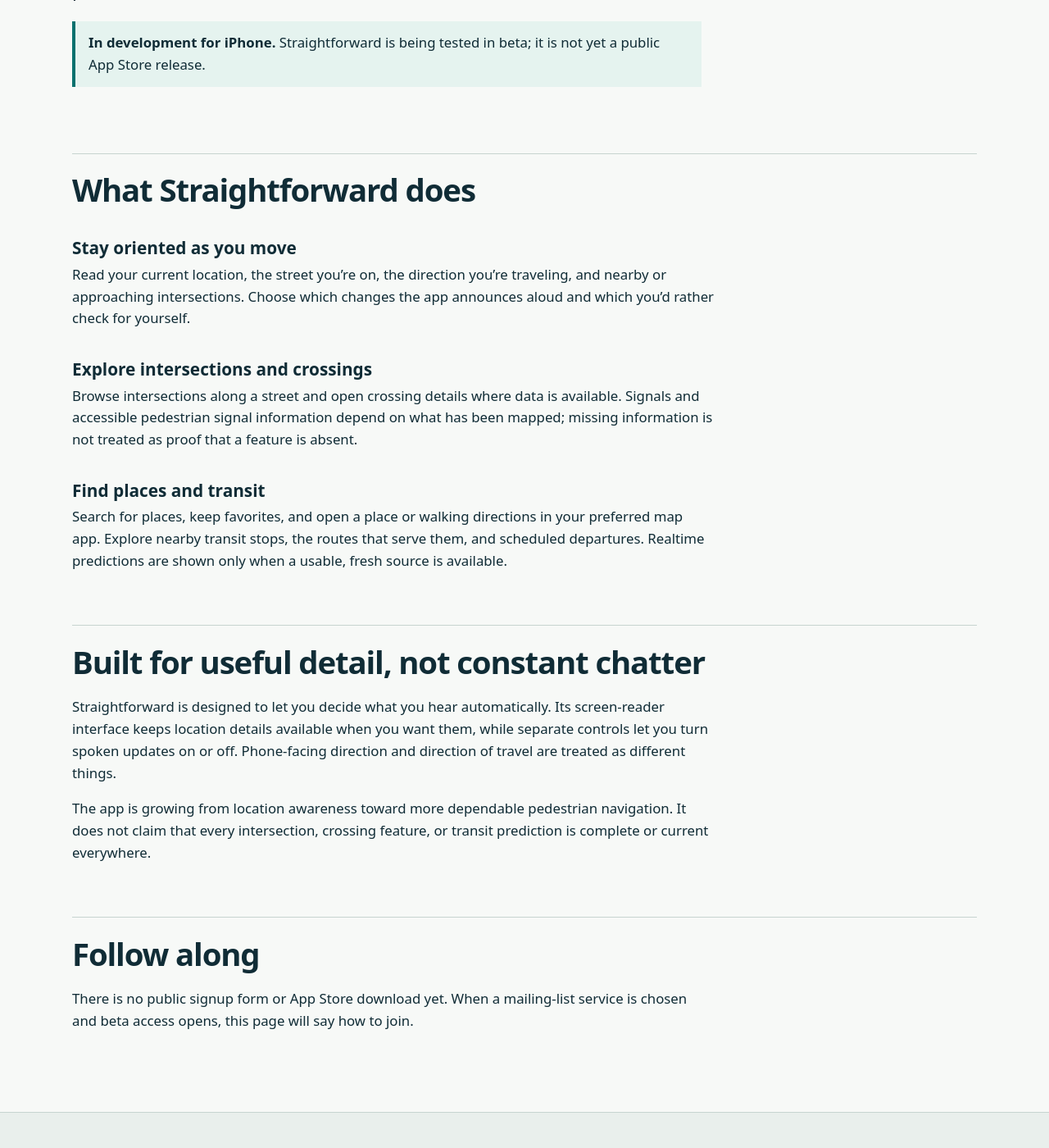
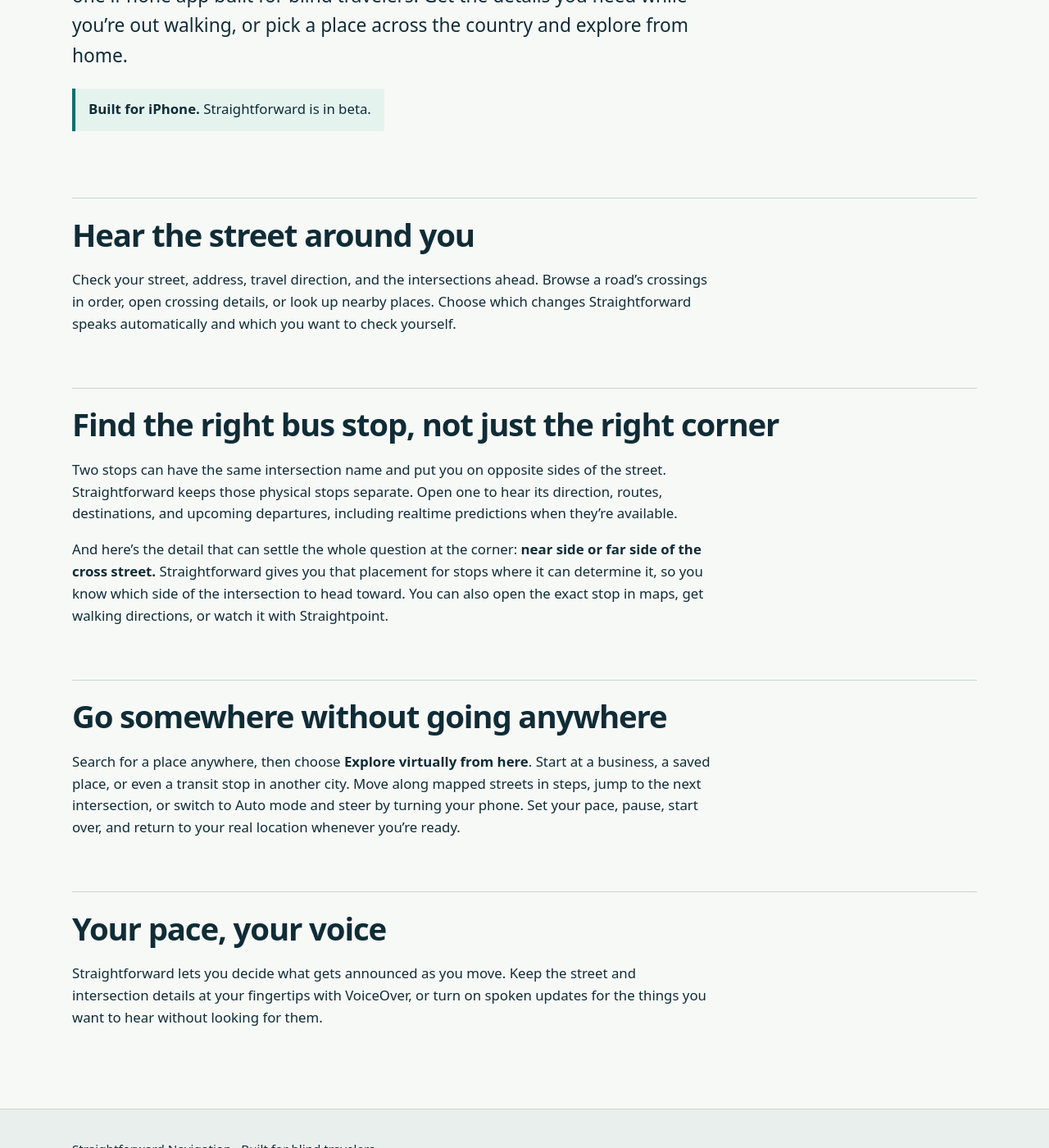
Before and after one commit to mforzano/straightforward-navigation-site, a Jekyll site: the page built from index.md, in a window 1280 px wide and 1400 px high, scrolled down 528 px. Shown: the whole window at 82% size. Built offline with Jekyll 4.4.1, drawn with Linux system fonts in a browser that asks for light colours; some of the changed text lies outside the part shown.

Commit message:
Lead website with transit stop placement and virtual exploration

```diff
--- a/_layouts/default.html
+++ b/_layouts/default.html
@@ -16,8 +16,9 @@
         <a class="brand" href="{{ '/' | relative_url }}" aria-label="Straightforward Navigation, home">Straightforward<span class="brand-dot" aria-hidden="true">.</span></a>
         <nav aria-label="Main navigation">
           <a href="{{ '/#features' | relative_url }}">Features</a>
-          <a href="{{ '/#approach' | relative_url }}">Our approach</a>
-          <a href="{{ '/#updates' | relative_url }}">Updates</a>
+          <a href="{{ '/#transit' | relative_url }}">Transit</a>
+          <a href="{{ '/#virtual' | relative_url }}">Virtual mode</a>
+          <a href="{{ '/#approach' | relative_url }}">Your pace</a>
         </nav>
       </div>
     </header>
@@ -26,8 +27,7 @@
     </main>
     <footer class="site-footer">
       <div class="container">
-        <p>Straightforward Navigation · An iPhone app in development.</p>
-        <p>This site describes a beta product. Location and map information should be checked against conditions on the ground.</p>
+        <p>Straightforward Navigation · Built for blind travelers.</p>
       </div>
     </footer>
   </body>
--- a/index.md
+++ b/index.md
@@ -1,35 +1,29 @@
 ---
 layout: default
 title: Home
-description: Straightforward is a location-awareness and pedestrian-navigation app designed with blind travelers in mind.
+description: Straightforward helps blind travelers explore streets, find the right bus stop, and travel virtually from anywhere.
 ---
 
-# A clearer sense of where you are.
+# Know where you are. Know where to go next.
 
-Straightforward is a location-awareness and pedestrian-navigation app built with blind travelers in mind. It brings nearby streets, intersections, places, and transit stops into an interface you can browse at your own pace.
+Straightforward brings streets, intersections, places, and transit into one iPhone app built for blind travelers. Get the details you need while you're out walking, or pick a place across the country and explore from home.
 
-**In development for iPhone.** Straightforward is being tested in beta; it is not yet a public App Store release.
+**Built for iPhone.** Straightforward is in beta.
 
-<h2 id="features">What Straightforward does</h2>
+<h2 id="features">Hear the street around you</h2>
 
-### Stay oriented as you move
+Check your street, address, travel direction, and the intersections ahead. Browse a road's crossings in order, open crossing details, or look up nearby places. Choose which changes Straightforward speaks automatically and which you want to check yourself.
 
-Read your current location, the street you’re on, the direction you’re traveling, and nearby or approaching intersections. Choose which changes the app announces aloud and which you’d rather check for yourself.
+<h2 id="transit">Find the right bus stop, not just the right corner</h2>
 
-### Explore intersections and crossings
+Two stops can have the same intersection name and put you on opposite sides of the street. Straightforward keeps those physical stops separate. Open one to hear its direction, routes, destinations, and upcoming departures, including realtime predictions when they're available.
 
-Browse intersections along a street and open crossing details where data is available. Signals and accessible pedestrian signal information depend on what has been mapped; missing information is not treated as proof that a feature is absent.
+And here's the detail that can settle the whole question at the corner: **near side or far side of the cross street.** Straightforward gives you that placement for stops where it can determine it, so you know which side of the intersection to head toward. You can also open the exact stop in maps, get walking directions, or watch it with Straightpoint.
 
-### Find places and transit
+<h2 id="virtual">Go somewhere without going anywhere</h2>
 
-Search for places, keep favorites, and open a place or walking directions in your preferred map app. Explore nearby transit stops, the routes that serve them, and scheduled departures. Realtime predictions are shown only when a usable, fresh source is available.
+Search for a place anywhere, then choose **Explore virtually from here**. Start at a business, a saved place, or even a transit stop in another city. Move along mapped streets in steps, jump to the next intersection, or switch to Auto mode and steer by turning your phone. Set your pace, pause, start over, and return to your real location whenever you're ready.
 
-<h2 id="approach">Built for useful detail, not constant chatter</h2>
+<h2 id="approach">Your pace, your voice</h2>
 
-Straightforward is designed to let you decide what you hear automatically. Its screen-reader interface keeps location details available when you want them, while separate controls let you turn spoken updates on or off. Phone-facing direction and direction of travel are treated as different things.
-
-The app is growing from location awareness toward more dependable pedestrian navigation. It does not claim that every intersection, crossing feature, or transit prediction is complete or current everywhere.
-
-<h2 id="updates">Follow along</h2>
-
-There is no public signup form or App Store download yet. When a mailing-list service is chosen and beta access opens, this page will say how to join.
+Straightforward lets you decide what gets announced as you move. Keep the street and intersection details at your fingertips with VoiceOver, or turn on spoken updates for the things you want to hear without looking for them.
```
